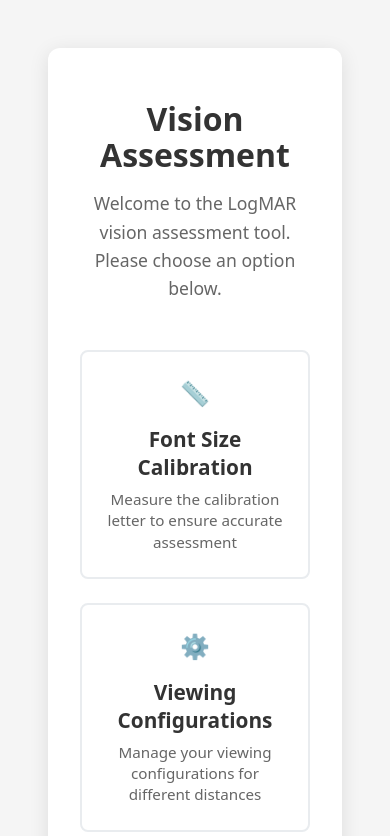
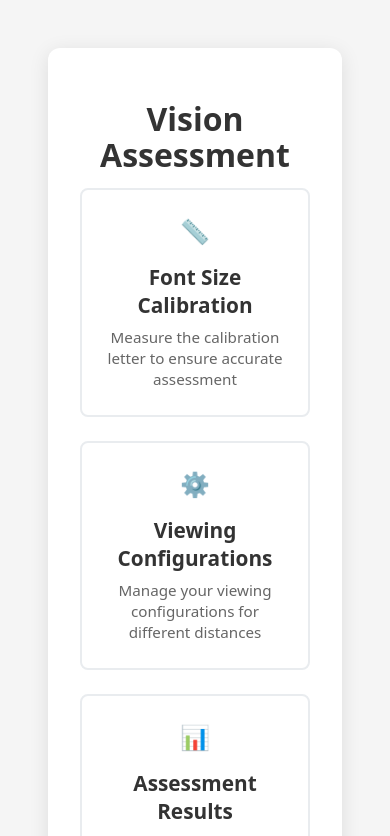
Before and after one commit to mieubrisse/man-vs-myopia-app, a React (Vite) app: page / in a window 390 px wide. Shown: the top 836 px of the page. Built offline with nearby package versions, Linux system fonts and the light colour scheme.

Commit message:
Grid homepage

```diff
--- a/src/pages/HomePage.css
+++ b/src/pages/HomePage.css
@@ -12,7 +12,7 @@
   border-radius: 12px;
   box-shadow: 0 4px 20px rgba(0, 0, 0, 0.1);
   padding: 3rem;
-  max-width: 600px;
+  max-width: 900px;
   width: 100%;
   text-align: center;
 }
@@ -32,8 +32,8 @@
 }
 
 .home-options {
-  display: flex;
-  flex-direction: column;
+  display: grid;
+  grid-template-columns: 1fr 1fr;
   gap: 1.5rem;
 }
 
@@ -117,10 +117,15 @@
   color: #6c757d;
 }
 
-@media (max-width: 600px) {
+@media (max-width: 768px) {
+  .home-options {
+    grid-template-columns: 1fr;
+  }
+
   .home-container {
     padding: 2rem;
     margin: 1rem;
+    max-width: 600px;
   }
 
   .home-container h1 {
--- a/src/pages/HomePage.tsx
+++ b/src/pages/HomePage.tsx
@@ -45,10 +45,6 @@ const HomePage: React.FC = () => {
     <div className="home-screen">
       <div className="home-container">
         <h1>Vision Assessment</h1>
-        <p className="home-description">
-          Welcome to the LogMAR vision assessment tool. Please choose an option
-          below.
-        </p>
 
 
         <div className="home-options">
```
